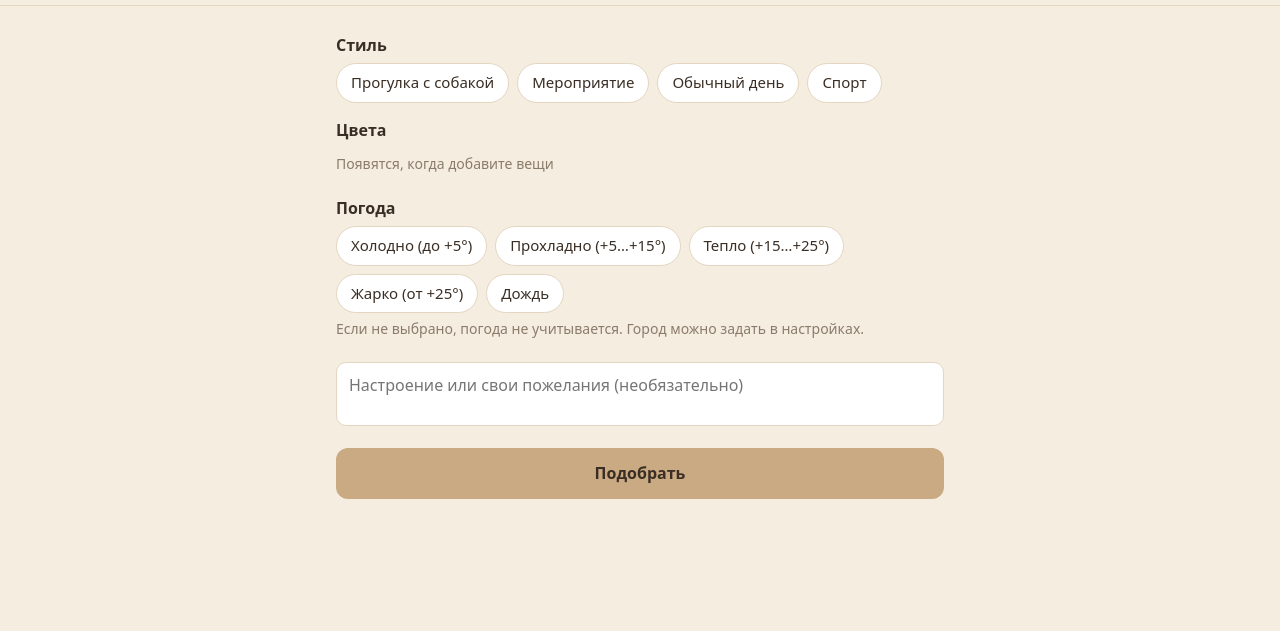
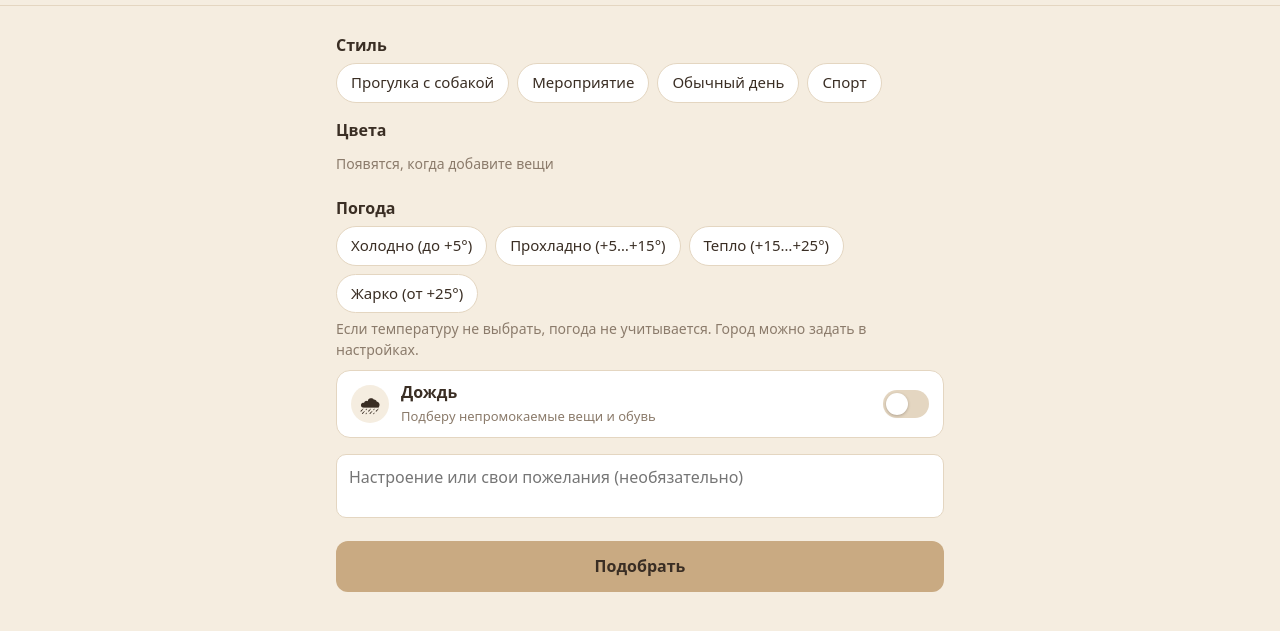
Before and after one commit to h33ck/weardrop, a plain HTML site: page index.html in a window 1280 px wide. Shown: the part 95-726 px from the top of the page. Drawn offline with Linux system fonts and the light colour scheme.

Commit message:
Add files via upload

```diff
--- a/index.html
+++ b/index.html
@@ -55,6 +55,12 @@ section:not([hidden]){animation:rise .35s ease-out}
 .chip,.main,nav button,.wb button,.fb button{transition:background-color .2s,color .2s,border-color .2s,box-shadow .2s,transform .12s,opacity .2s}
 .chip:active,.main:active,.wb button:active,.fb button:active{transform:scale(.96)}
 #grid figure{transition:transform .15s}#grid figure:active{transform:scale(.96)}
+.rain{display:flex;align-items:center;gap:12px;width:100%;margin-top:10px;padding:10px 14px;border:1px solid var(--line);border-radius:14px;background:var(--card);color:var(--ink);font:inherit;text-align:left;transition:border-color .25s,box-shadow .25s,transform .12s}
+.rain:active{transform:scale(.985)}.rain b{display:block}.rain small{color:var(--mute);font-size:13px}
+.rain .ic{display:grid;place-items:center;flex:none;width:38px;height:38px;border-radius:50%;background:var(--bg);font-size:19px;transition:background-color .25s}
+.rain .sw{flex:none;margin-left:auto;width:46px;height:28px;border-radius:99px;background:var(--line);position:relative;transition:background-color .25s}
+.rain .sw::after{content:'';position:absolute;top:3px;left:3px;width:22px;height:22px;border-radius:50%;background:#fff;box-shadow:0 1px 3px rgba(58,46,36,.3);transition:transform .28s cubic-bezier(.2,.9,.3,1)}
+.rain.on{border-color:var(--acc);box-shadow:0 0 0 1px var(--acc)}.rain.on .ic,.rain.on .sw{background:var(--acc)}.rain.on .sw::after{transform:translateX(18px)}
 @media(prefers-reduced-motion:reduce){*{animation:none!important;transition:none!important;scroll-behavior:auto!important}}
 .wb{display:flex;gap:10px;margin-top:12px}.wb button{flex:1;padding:12px;border:1px solid var(--line);border-radius:12px;background:var(--card);color:var(--ink);font:inherit;font-weight:600}
 </style></head><body>
@@ -64,6 +70,7 @@ section:not([hidden]){animation:rise .35s ease-out}
 <p class="lbl">Стиль</p><div class="chips" id="st"></div>
 <p class="lbl">Цвета</p><div class="chips" id="co"></div>
 <p class="lbl">Погода</p><div class="chips" id="we"></div><p class="hint" id="wh"></p>
+<button class="rain" id="rain" type="button" aria-pressed="false"><span class="ic">🌧</span><span><b>Дождь</b><small>Подберу непромокаемые вещи и обувь</small></span><i class="sw"></i></button>
 <textarea id="wish" placeholder="Настроение или свои пожелания (необязательно)"></textarea>
 <button class="main" id="go">Подобрать</button><div id="res"></div>
 </section>
@@ -107,9 +114,9 @@ const CAT={top:'верх',bottom:'низ',dress:'платье',shoes:'обувь
 const WASH=['top','bottom','dress'];
 const SLOT={top:['top','dress'],bottom:['bottom'],shoes:['shoes'],outer:['outer'],accessory:['accessory']};
 const STY={walk:['Прогулка с собакой','неяркая, немаркая, неброская и практичная одежда, ничего нарядного (формальность 1-2, яркость низкая)'],event:['Мероприятие','самая элегантная и красивая одежда из имеющейся (формальность 4-5)'],day:['Обычный день','удобное, нейтральное, без изысков (формальность 2-3)'],sport:['Спорт','спортивная, комфортная одежда']};
-const WE=['Холодно (до +5°)','Прохладно (+5…+15°)','Тепло (+15…+25°)','Жарко (от +25°)','Дождь'];
+const WE=['Холодно (до +5°)','Прохладно (+5…+15°)','Тепло (+15…+25°)','Жарко (от +25°)'];
 const ANA='На фото одна вещь одежды. Верни JSON: {"name":"конкретное название с ключевыми признаками, например «Чёрный пуховик прямого кроя с капюшоном»","short":"одна фраза до 70 символов: материал, покрой, особенность","details":"3-5 предложений: оттенок цвета, материал и фактура, покрой и посадка, длина, детали (карманы, застёжки, принт, капюшон), с чем сочетать и когда уместно","cat":"top|bottom|dress|shoes|outer|accessory","layer":"только для cat top: base — тонкий базовый слой (футболка, майка, лонгслив, рубашка), mid — средний тёплый слой (свитшот, худи, свитер, кардиган, жилет); иначе null","colors":["до 3 основных цветов, по-русски, одно слово, нижний регистр"],"style":["casual|sport|elegant|classic|street"],"season":["зима|весна|лето|осень"],"formality":1-5,"bold":1-5,"warmth":1-5}. Описывай только то, что видно на фото; если материал неочевиден, пиши «похоже на …». warmth: 1 очень лёгкая (для жары), 3 демисезон, 5 очень тёплая (для мороза). formality: 1 очень простая, 5 очень нарядная. bold: 1 неброская, 5 очень яркая. top: футболка, рубашка, свитер; outer: куртка, пальто; dress: платье или комбинезон.';
-let items=[],outs=[],sel={st:'',co:new Set(),we:''};
+let items=[],outs=[],sel={st:'',co:new Set(),we:'',rain:false};
 const nm=id=>items.find(i=>i.id==id)?.name||'?';
 
 async function gem(parts,temp){const s=cfg();if(!s.key)throw Error('Сначала добавьте ключ Gemini в настройках');
@@ -125,13 +132,14 @@ async function shrink(f,max=640){const b=await createImageBitmap(f),k=Math.min(1
 function drawChips(){const on=(c,v)=>c?' on':'',cs=[...new Set(items.flatMap(i=>i.colors))];
  const h=(list,f,lab)=>list.map(x=>`<button class="chip${f(x)?' on':''}" data-v="${esc(x)}">${esc(lab?lab(x):x)}</button>`).join('');
  $('#st').innerHTML=h(Object.keys(STY),x=>sel.st==x,x=>STY[x][0]);
- $('#co').innerHTML=cs.length?h(cs,x=>sel.co.has(x)):'<span class="hint">Появятся, когда добавите вещи</span>';
+ $('#co').innerHTML=cs.length?h(cs,x=>sel.co.has(x),x=>x.charAt(0).toUpperCase()+x.slice(1)):'<span class="hint">Появятся, когда добавите вещи</span>';
  $('#we').innerHTML=h(WE,x=>sel.we==x);
- $('#wh').textContent=cfg().lat?'Если не выбрано, возьму текущую погоду вашего города.':'Если не выбрано, погода не учитывается. Город можно задать в настройках.'}
+ $('#wh').textContent=cfg().lat?'Если температуру не выбрать, возьму текущую погоду вашего города.':'Если температуру не выбрать, погода не учитывается. Город можно задать в настройках.'}
 document.addEventListener('click',e=>{const c=e.target.closest('.chip');if(!c)return;const p=c.parentElement.id,v=c.dataset.v;
  if(p=='co')sel.co.has(v)?sel.co.delete(v):sel.co.add(v);else{const k=p=='st'?'st':'we';sel[k]=sel[k]==v?'':v}drawChips()});
 document.querySelector('nav').onclick=e=>{const t=e.target.dataset.t;if(!t)return;document.querySelectorAll('section').forEach(s=>s.hidden=s.id!=t);document.querySelectorAll('nav button').forEach(b=>b.classList.toggle('on',b==e.target))};
 
+$('#rain').onclick=()=>{sel.rain=!sel.rain;$('#rain').classList.toggle('on',sel.rain);$('#rain').setAttribute('aria-pressed',sel.rain)};
 const load=async()=>{items=await all('items');items.sort((a,b)=>b.added-a.added);paint()};
 function paint(){
  $('#grid').innerHTML=items.length?items.map(i=>`<figure data-id="${i.id}"><img src="${i.img}"><figcaption><b class="cl">${esc(i.name)}</b><span class="cl hint">${esc(i.short)}</span><small>${CAT[i.cat]}${i.rating?' · '+'★'.repeat(i.rating):''}${i.dirty?' · в стирке':''}</small></figcaption></figure>`).join(''):'<p class="hint">Пока пусто. Добавьте фото вещей: по одной вещи на снимке, на ровном фоне.</p>';drawChips();wash()}
@@ -171,7 +179,7 @@ async function weather(){const s=cfg();if(!s.lat)return'';try{const c=(await(awa
 
 $('#go').onclick=async()=>{const av=items.filter(i=>!i.dirty);if(av.length<3)return say('Не хватает чистых вещей: добавьте новые или отметьте вещи как постиранные');
  $('#go').disabled=true;$('#res').innerHTML='<p class="hint">Подбираю образы…</p>';
- try{const w=sel.we||await weather(),log=await all('log'),
+ try{const w=[sel.we||await weather(),sel.rain&&'идёт дождь'].filter(Boolean).join(', '),log=await all('log'),
   worn=log.filter(l=>l.t=='worn'&&Date.now()-l.at<4*864e5).flatMap(l=>l.ids),
   fb=log.filter(l=>l.t=='fb').slice(-20).map(l=>`${l.r>0?'понравилось':'не понравилось'}: ${l.ids.map(nm).join(' + ')}${l.c?' (комментарий: '+l.c+')':''}`),
   cat=av.map(i=>({id:i.id,name:i.name,cat:i.cat,colors:i.colors,style:i.style,season:i.season,formality:i.formality,bold:i.bold,warmth:i.warmth||3,layer:i.layer||null,rating:i.rating||null})),wish=$('#wish').value.trim();
```
